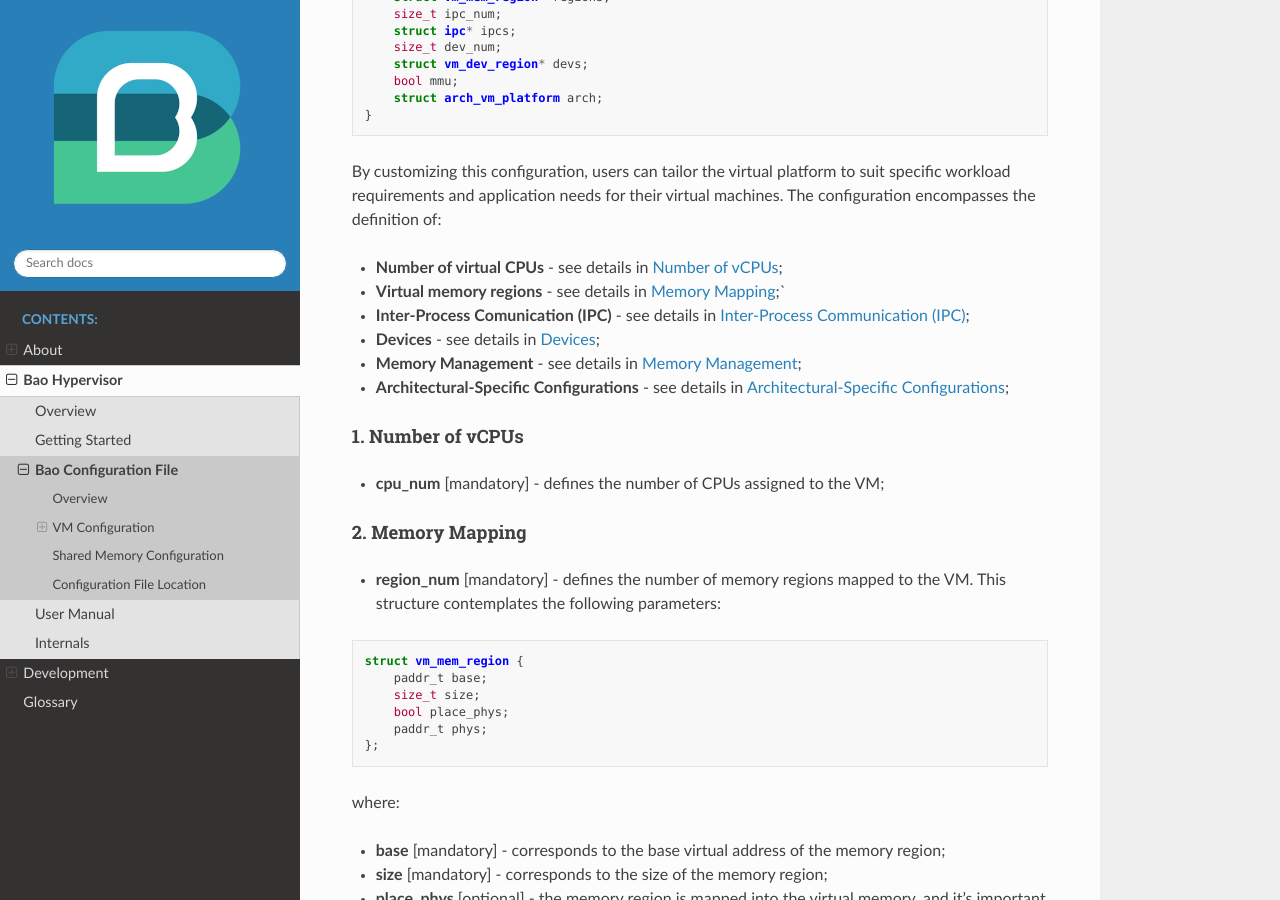
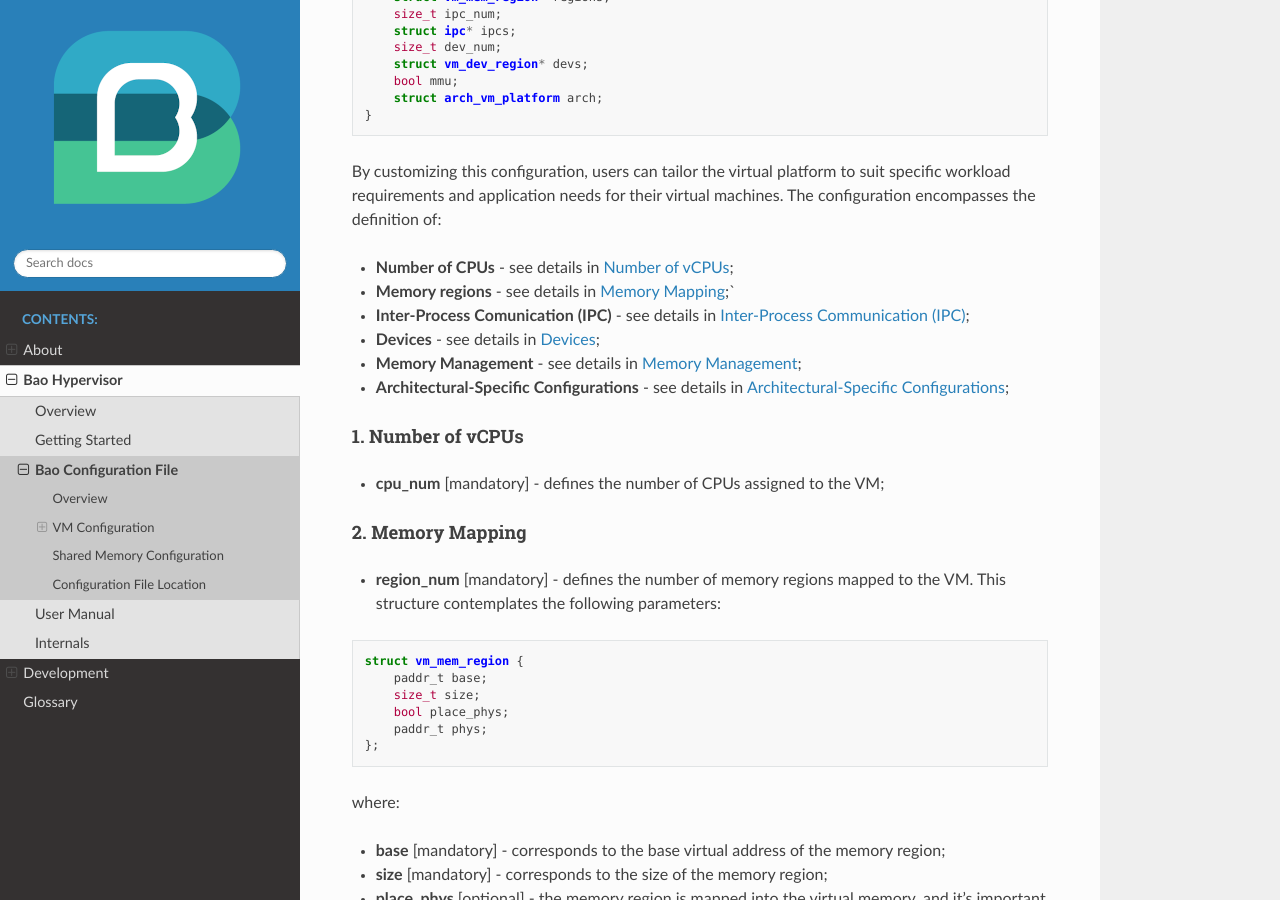
Before and after one commit to bao-project/bao-docs, a Sphinx documentation site: the page built from source/bao_hyp/config.rst, in a window 1280 px wide and 900 px high, scrolled down 3920 px. Built offline with Sphinx 7.4.7 and the Read the Docs theme 2.0.0, drawn with Linux system fonts in a browser that asks for light colours.

Commit message:
update(doc): improve Virtual Machine Configuration description
Signed-off-by: Diogo Costa <diogoandreveigacosta@gmail.com>

```diff
--- a/source/bao_hyp/config.rst
+++ b/source/bao_hyp/config.rst
@@ -177,8 +177,8 @@ By customizing this configuration, users can tailor the virtual platform to suit
 requirements and application needs for their virtual machines. The configuration encompasses the
 definition of:
 
-- **Number of virtual CPUs** - see details in `Number of vCPUs`_;
-- **Virtual memory regions** - see details in `Memory Mapping`_;`
+- **Number of CPUs** - see details in `Number of vCPUs`_;
+- **Memory regions** - see details in `Memory Mapping`_;`
 - **Inter-Process Comunication (IPC)** - see details in `Inter-Process Communication (IPC)`_;
 - **Devices** - see details in `Devices`_;
 - **Memory Management** - see details in `Memory Management`_;
```
